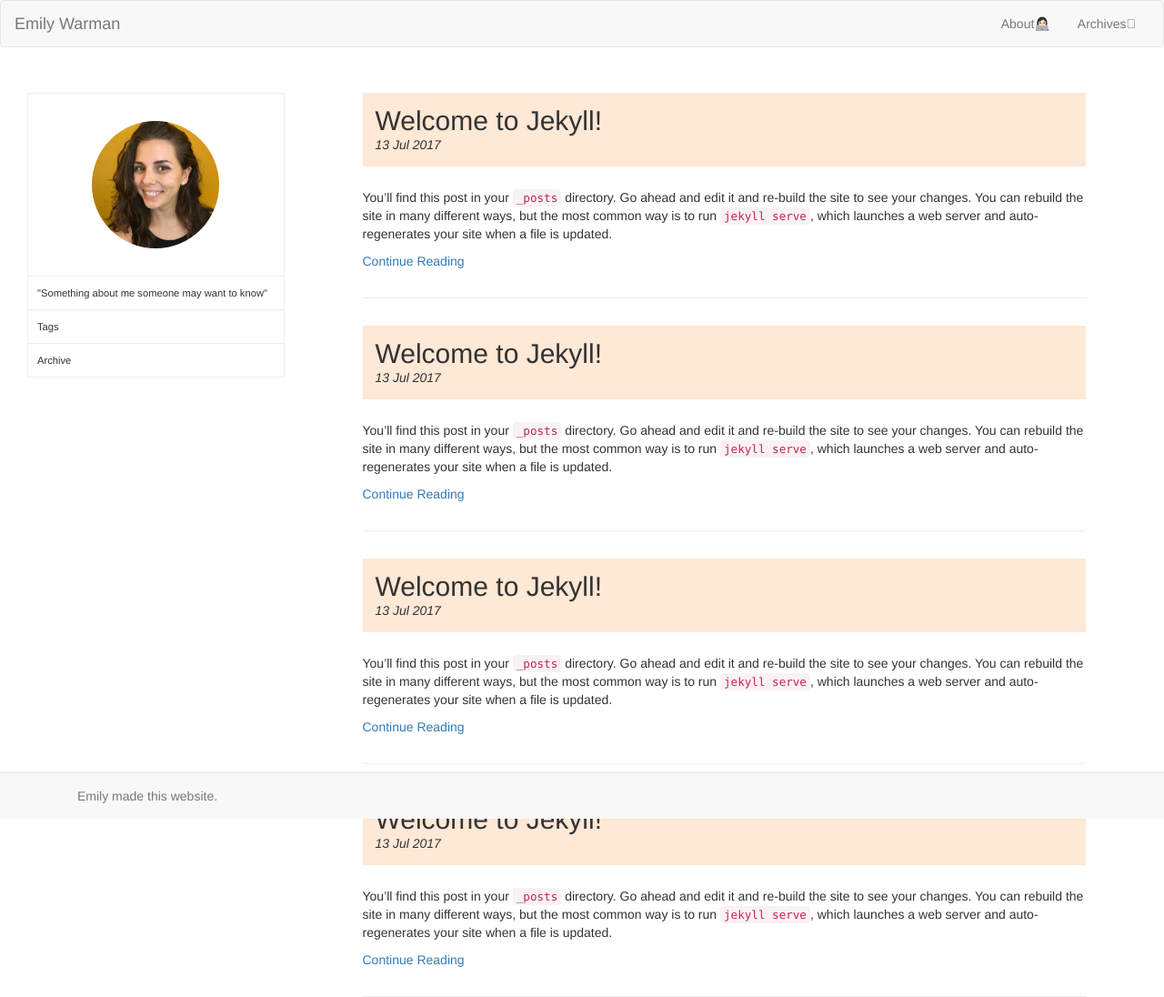
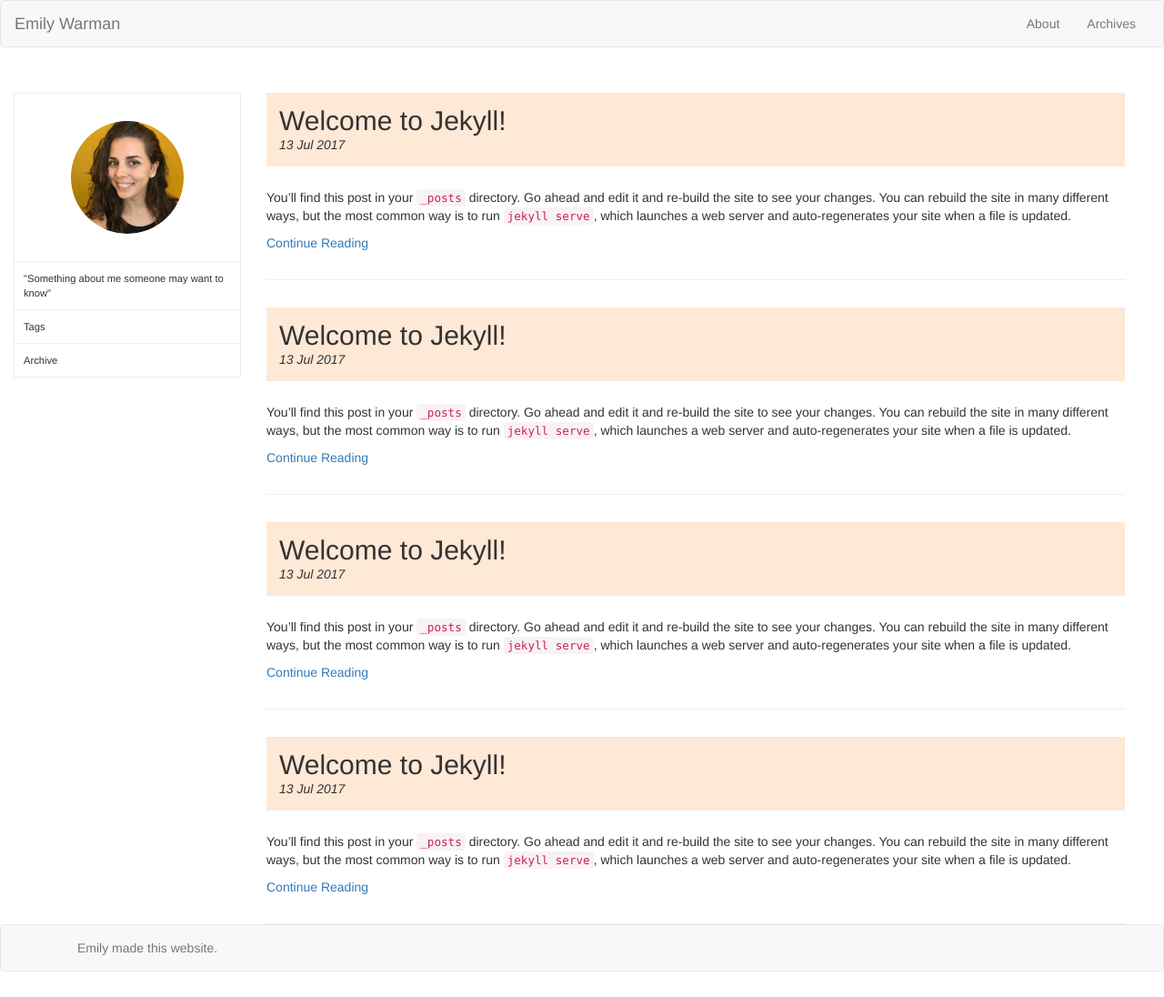
Before and after one commit to ewarman/ewarman.github.io, a Jekyll site: the page built from index.html, in a window 1280 px wide. Shown: the whole page at 91% size. Built offline with Jekyll 4.4.1, drawn with Linux system fonts in a browser that asks for light colours.

Commit message:
mobile responsive changes

```diff
--- a/_includes/page-footer.html
+++ b/_includes/page-footer.html
@@ -1,4 +1,4 @@
-<footer class="navbar navbar-default navbar-fixed-bottom">
+<footer class="navbar navbar-default fixed-bottom">
   <div class="container">
     <p class="navbar-text">
       Emily made this website.
--- a/_includes/page-header.html
+++ b/_includes/page-header.html
@@ -1,11 +1,17 @@
 <nav class="navbar navbar-default">
   <div class="container-fluid">
-    <a class="navbar-brand" href="#">{{ site.author }}</a>
-
-    <div class="navbar-collapse">
+    <div class="navbar-header">
+      <button type="button" class="navbar-toggle" data-toggle="collapse" data-target="#myNavbar">
+        <span class="icon-bar"></span>
+        <span class="icon-bar"></span>
+        <span class="icon-bar"></span>
+      </button>
+      <a class="navbar-brand" href="#">Emily Warman</a>
+    </div>
+    <div class="collapse navbar-collapse" id="myNavbar">
       <ul class="nav navbar-nav navbar-right">
-        <li><a href="#">About👩🏻‍💻</a></li>
-        <li><a href="#">Archives‍🗄</a></li>
+        <li><a href="#">About</a></li>
+        <li><a href="#">Archives</a></li>
       </ul>
     </div>
   </div>
--- a/_layouts/default.html
+++ b/_layouts/default.html
@@ -6,14 +6,12 @@
   <body>
     {% include page-header.html %}
     <div class="container-fluid">
-      <div class="row-fluid">
-        <div class="col-xs-3 col-sm-3 col-md-3 col-lg-3">
-          {% include post-nav.html %}
-        </div>
+      <div class="left-sidebar">
+        {% include post-nav.html %}
+      </div>
 
-        <div class="col-xs-9 col-sm-9 col-md-9 col-lg-9">
-          {{ content }}
-        </div>
+      <div class="post-container">
+        {{ content }}
       </div>
     </div>
     {% include page-footer.html %}
--- a/_sass/_post-nav.scss
+++ b/_sass/_post-nav.scss
@@ -1,3 +1,22 @@
+@media (max-width: 768px) {
+  .post-nav {
+    display: none !important;
+  }
+  .post-container {
+    width: 100% !important;
+  }
+}
+
+.left-sidebar {
+  width: 20%;
+  float: left;
+}
+
+.post-container {
+  width: 80%;
+  float: left;
+}
+
 .post-nav {
   margin-top: 30px;
   padding-top: 30px;
--- a/_sass/_post.scss
+++ b/_sass/_post.scss
@@ -1,5 +1,5 @@
 .post {
-  margin: 0 4em;
+  margin: 0 2em;
   padding: 30px 0px;
   border-bottom: 1px solid #eee;
 }
```
Also changed, not shown: _layouts/post.html (+8 -5 lines).
